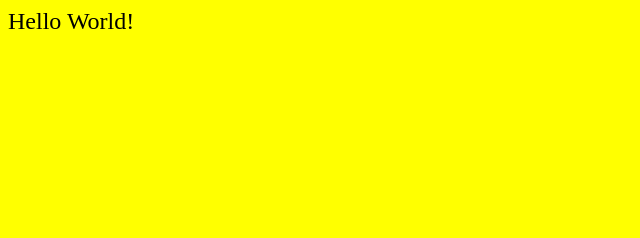
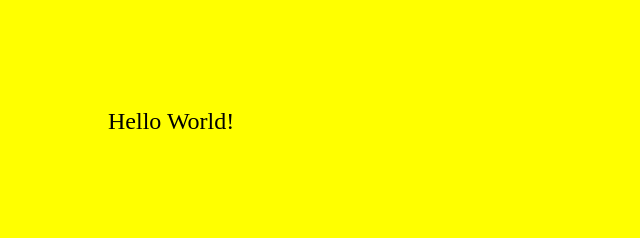
Before and after one commit to datadata1/Apps, a plain HTML site: page index.html in a window 1280 px wide. Shown: the whole page, without its empty margins (0-640 px from the left). Drawn offline with Linux system fonts and the light colour scheme.

Commit message:
added padding and border

```diff
--- a/styles/style.css
+++ b/styles/style.css
@@ -2,4 +2,6 @@ body {
 	background-color: yellow;
 	font-size: 24px;
 	color: "pink";
+	padding: 100px;
+	border: 15px;
 }
```
